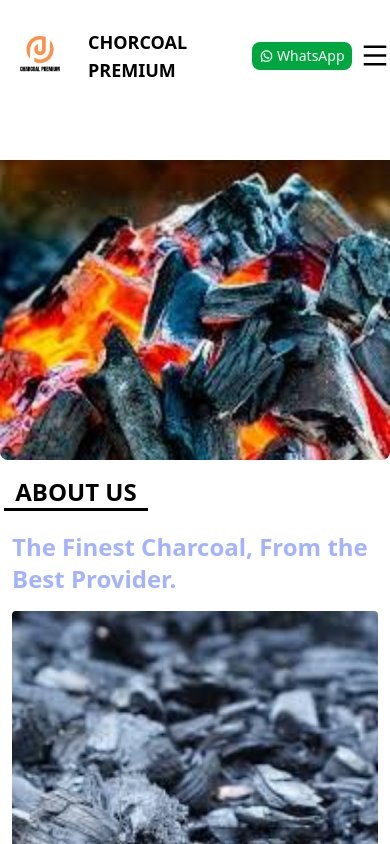
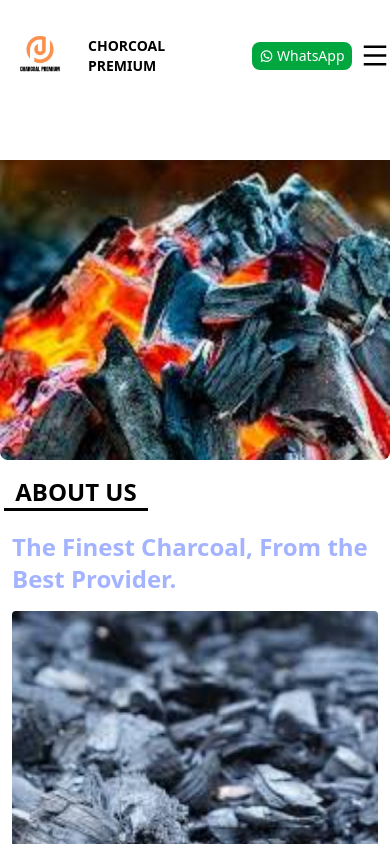
Before and after one commit to hilalhamdh/charcoalpremium, a React (Vite) app: page / in a window 390 px wide. Shown: the top 844 px of the page. Built offline with nearby package versions, Linux system fonts and the light colour scheme.

Commit message:
add file

```diff
--- a/src/pages/NavbarPages.jsx
+++ b/src/pages/NavbarPages.jsx
@@ -41,8 +41,8 @@ function NavbarPages() {
           <div className=" navbar-box flex items-center justify-between">
             <div className="logo flex grid-cols-2 gap-2 items-center">
               <img src={Logo} className="w-auto h-20 rounded-full" />
-              <h1 className="text-lg items-center md:text-2xl font-bold">
-                CHORCOAL PREMIUM
+              <h1 className="text-sm items-center md:text-2xl font-bold">
+                CHORCOAL <br /> PREMIUM
               </h1>
             </div>
             <div className="flex grid-cols-2 gap-5">
```
